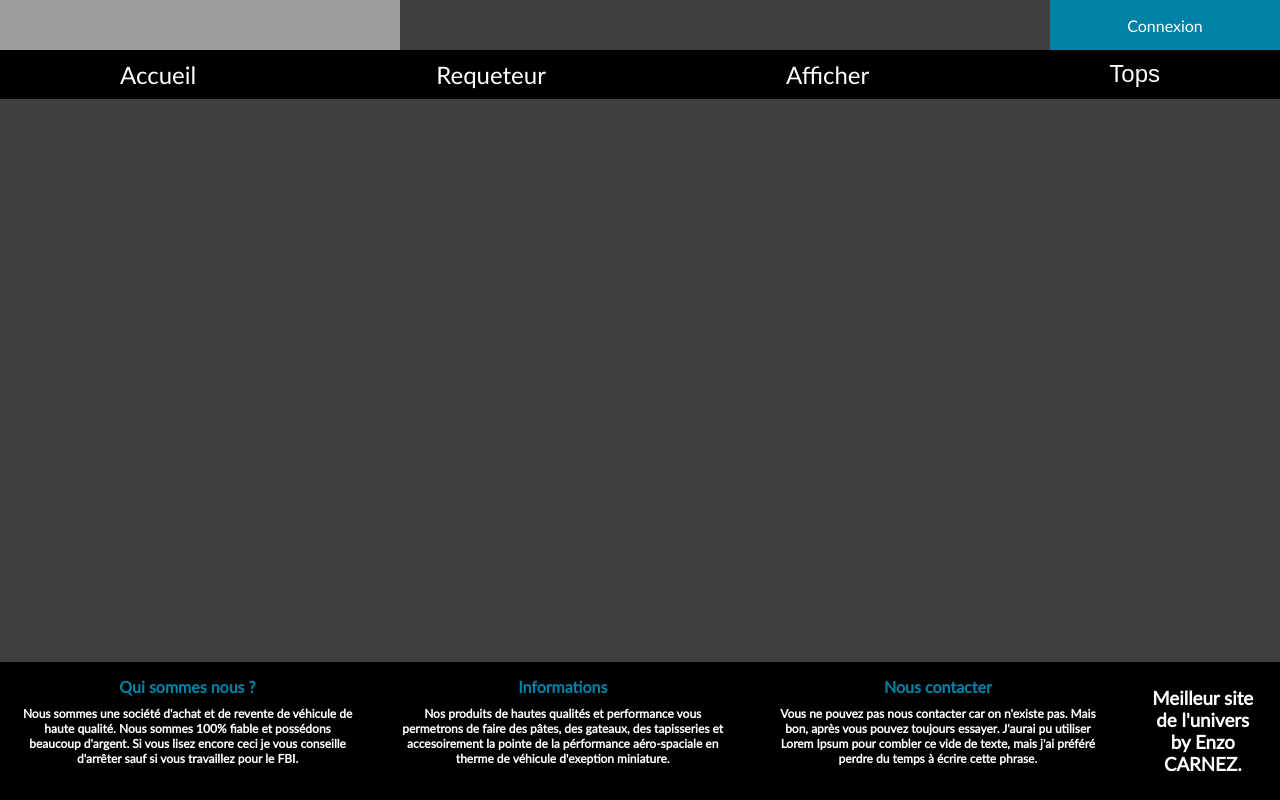
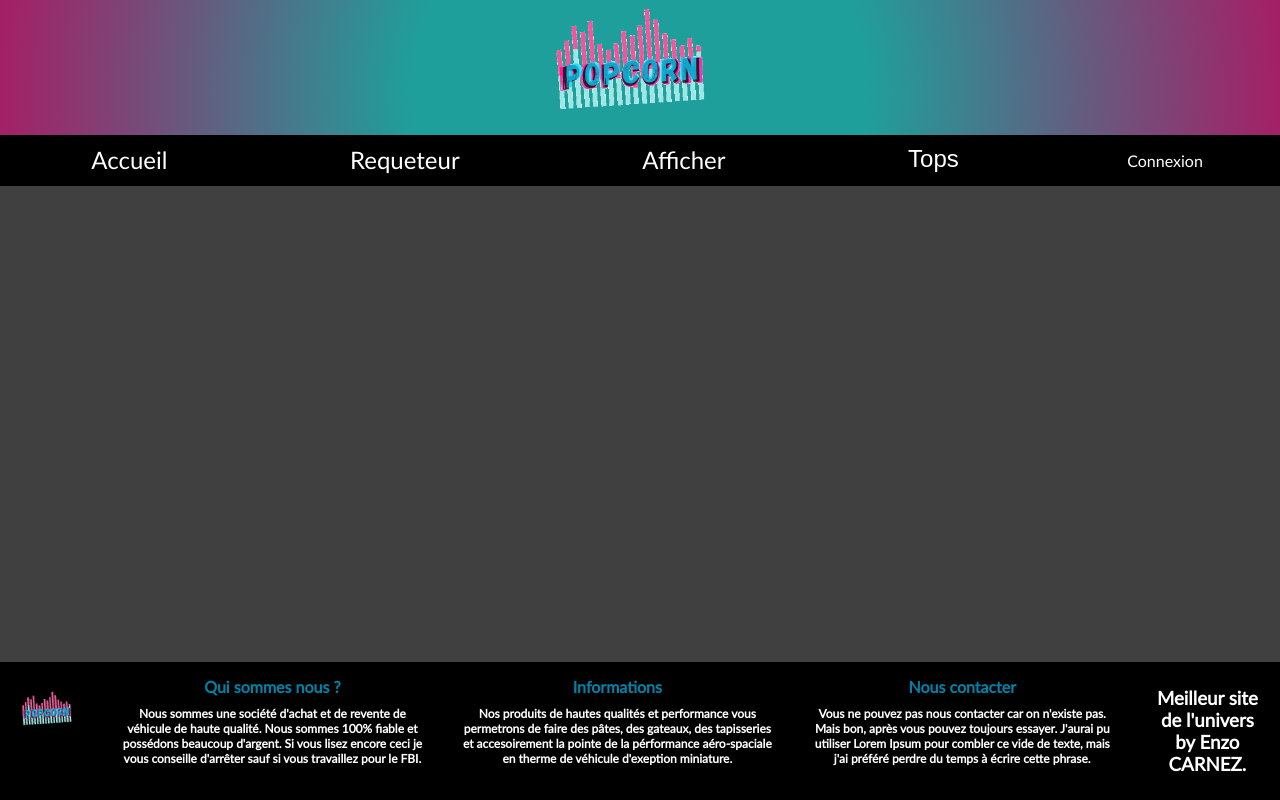
Before and after one commit to Zenrac/POP-Corn, a PHP site: page / in a window 1280 px wide. Run offline with PHP 8.4, Linux system fonts and the light colour scheme; grey boxes are pictures that could not be loaded.

Commit message:
modification du css avec ajout du logo

```diff
--- a/POP Corn/css/style.css
+++ b/POP Corn/css/style.css
@@ -30,6 +30,8 @@ header {
 	width: 100%;
 	display: flex;
 	flex-direction: column;
+	background: rgb(0,245,238);
+	background: radial-gradient(circle, rgba(0,245,238,0.527345972568715) 35%, rgba(255,0,134,0.5329482134650736) 100%);
 }
 
 h4 {
@@ -93,7 +95,7 @@ button {
     padding: 1rem 2rem;
     margin: 0;
     text-decoration: none;
-    background: #0082A7;
+    background: black;
     color: #ffffff;
 		width: 100%;
     font-size: 1rem;
@@ -107,7 +109,7 @@ button {
 
 button:hover,
 button:focus {
-    background: #0082A7;
+	background: #00a2f5;
 }
 
 button:focus {
@@ -120,6 +122,28 @@ button:active {
 }
 
 button:focus {outline:0;}
+
+/*--------------------------------------gestion du logo-----------------------------------*/
+.logo{
+	height: 300px;
+	width: auto;
+	margin-left: auto;
+  margin-right: auto;
+	margin-top: -65px;
+	margin-bottom: -100px;
+
+}
+
+.logobas{
+	height: 100px;
+	width: auto;
+}
+
+.topheader {
+	display: flex;
+	justify-content: space-between;
+	max-height: auto;
+}
 
 .infos {
 	display: flex;
@@ -193,11 +217,7 @@ button:focus {outline:0;}
 	color:white;
 }
 
-.topheader {
-	display: flex;
-	justify-content: space-between;
-	max-height: 50px;
-}
+
 
 .admin {
 	color: white;
@@ -216,7 +236,7 @@ button:focus {outline:0;}
 
 .connexadmin {
 	position: relative;
-	background-color: #0082A7;
+	background-color: black;
 	margin: auto;
 	width: 100%;
 	z-index: 10;
--- a/POP Corn/includes/footer.php
+++ b/POP Corn/includes/footer.php
@@ -1,7 +1,7 @@
 <?php
 	echo "<footer class=" . ((isset($_POST['table'])) ? "" : "fixed") . ">";
 ?>
-
+<img class=logobas src=<?php echo get_relative_path('images/logo.png');?> alt="Notre logo"\>
 	<div class=infos>
 
 		<div class=quisommenous>
```
Also changed, not shown: POP Corn/includes/header.php (+23 -24 lines), POP Corn/images/logo.png (added).
